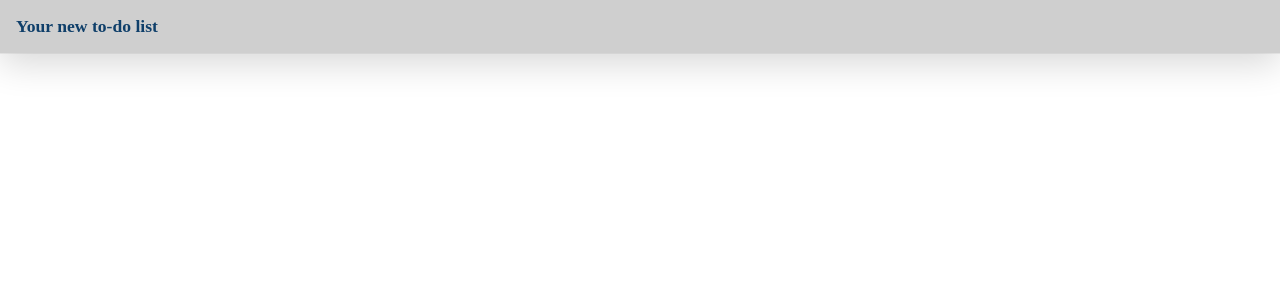
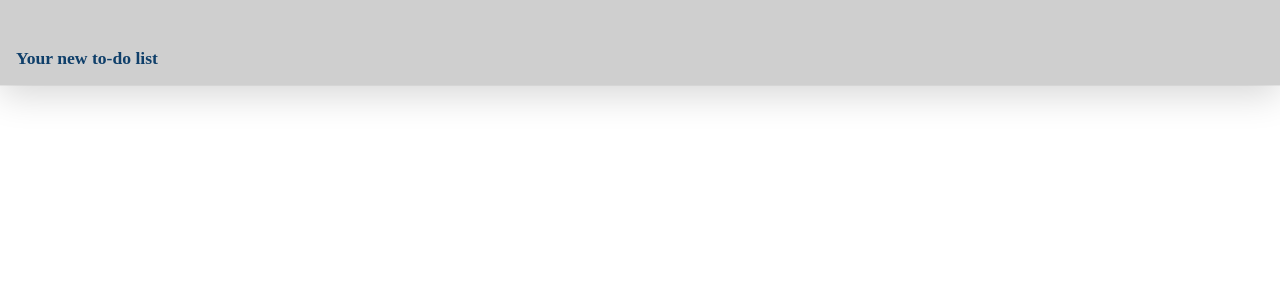
Before and after one commit to EsdrasMarcelinoDaSilva/desafio-front, a React (Vite) app: page /list/1 in a window 1280 px wide. Shown: the top 300 px of the page. Built offline with nearby package versions, Linux system fonts and the light colour scheme; the HTML template or start-up script is replaced by a standard one.

Commit message:
update tasks

```diff
--- a/src/components/listScreen/style/ListScreenStyle.ts
+++ b/src/components/listScreen/style/ListScreenStyle.ts
@@ -5,6 +5,7 @@
     width: 100vw;
     display: flex;
     flex-direction: column;
+    gap: 1em;
 `
 export const Frame = styled.div`
     background-color: #cfcfcf;
--- a/src/components/todoList/TodoList.tsx
+++ b/src/components/todoList/TodoList.tsx
@@ -69,7 +69,8 @@
                 </C.Section>
             </C.CenterBox>
             <C.Div>
-            <TaskList tasks={tasks} onToggleDone={() => {}} />
+                <TaskList tasks={tasks} onToggleDone={() => {}} />
+                {tasks.length > 0 && <C.Button onClick={() => setTasks([])}>Clear</C.Button>}
             </C.Div>
         </C.Box>
     )
```
